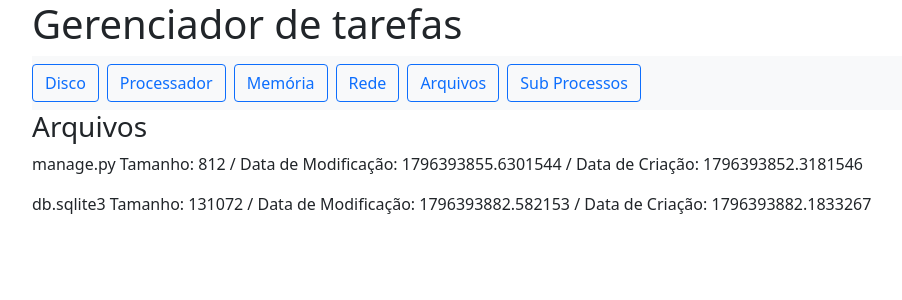
After one commit to Cunhaaa332/ProjetoDeBlocoPython, a Django app: page /arquivos/ in a window 1280 px wide. The commit adds this page. Shown: the top 300 px of the page, without its empty margins (50-952 px from the left). Run offline with Django 3.2, Linux system fonts and the light colour scheme.

Commit message:
mudança layout navbar, e adição das abas de arquivo e sub processos

```diff
--- /dev/null
+++ b/gerenciador_de_tarefas/templates/arquivos.html
@@ -0,0 +1,13 @@
+{% extends 'base.html' %}
+
+{% block content %}
+<div>
+    <h3>Arquivos</h3>
+</div>
+
+<div>
+    {% for key, value in arquivos.items %}
+    <p>{{ key }} Tamanho: {{ value.0 }} / Data de Modificação: {{ value.1 }} / Data de Criação: {{ value.2 }}</p>
+    {% endfor %}
+</div>
+{% endblock %}
--- a/gerenciador_de_tarefas/templates/base.html
+++ b/gerenciador_de_tarefas/templates/base.html
@@ -18,10 +18,23 @@
       <nav class="navbar navbar-expand-lg navbar-light bg-light">
         <div class="collapse navbar-collapse" id="navbarNavAltMarkup">
           <div class="navbar-nav">
-                    <a class="nav-item nav-link active" href="{% url 'index' %}">Index</a>
-                    <a class="nav-item nav-link active" href="{% url 'processo' %}">Processador</a>
-                    <a class="nav-item nav-link active" href="{% url 'memoria' %}">Memória</a>
-                    <a class="nav-item nav-link active" href="{% url 'rede' %}">Rede</a>
+            <div>
+              <a class="btn btn-outline-primary me-md-2" role="button" href="{% url 'index' %}">Disco</a>
+            </div>
+            <div>
+              <a class="btn btn-outline-primary me-md-2" role="button" href="{% url 'processador' %}">Processador</a>
+            </div>
+            <div>
+              <a class="btn btn-outline-primary me-md-2" role="button" href="{% url 'memoria' %}">Memória</a>
+            </div>
+            <div>
+              <a class="btn btn-outline-primary me-md-2" role="button" href="{% url 'rede' %}">Rede</a>
+            </div>
+            <div>
+              <a class="btn btn-outline-primary me-md-2" role="button" href="{% url 'arquivos' %}">Arquivos</a>
+            </div>
+            <div>
+              <a class="btn btn-outline-primary" role="button" href="{% url 'sub_processos' %}">Sub Processos</a>
             </div>
           </div>
       </nav>
--- a/gerenciador_de_tarefas/templates/index.html
+++ b/gerenciador_de_tarefas/templates/index.html
@@ -10,9 +10,6 @@
     <p>Disco em uso: {{ disco_em_uso }} GB</p>
     <p>Disco livre: {{ disco_livre }} GB</p>
     <p id="number_percent">Percentual de disco usado: {{ disco_percentual_usado }} %</p>
-    {% for key, value in arquivos.items %}
-        <p>{{ key }} Tamanho: {{ value.0 }} / Data de Modificação: {{ value.1 }} / Data de Criação: {{ value.2 }}</p>
-    {% endfor %}
 </div>
 <div class="progress bg-primary">
     <div class="progress-bar progress-bar-striped bg-danger" role="progressbar" aria-valuenow="100" aria-valuemin="0"
--- a/gerenciador_de_tarefas/urls.py
+++ b/gerenciador_de_tarefas/urls.py
@@ -4,7 +4,9 @@ from . import views
 
 urlpatterns = [
     path('', views.index, name='index'),
-    path('processo/', views.processo, name='processo'),
+    path('processo/', views.processador, name='processador'),
     path('memoria/', views.memoria, name='memoria'),
     path('rede/', views.rede, name='rede'),
+    path('arquivos/', views.arquivos, name='arquivos'),
+    path('sub_processos/', views.sub_processos, name='sub_processos'),
 ]
--- a/gerenciador_de_tarefas/views.py
+++ b/gerenciador_de_tarefas/views.py
@@ -4,25 +4,12 @@ import psutil
 import cpuinfo
 import os
 import time
+import subprocess
 
 def formatar(valor):
     return round(valor/(1024*1024*1024), 2)
 
-
-
-
 def index(request):
-    lista = os.listdir()
-    dic = {}
-    for i in lista:
-        if os.path.isfile(i):
-            dic[i] = []
-            dic[i].append(os.stat(i).st_size)
-            dic[i].append(os.stat(i).st_atime)
-            dic[i].append(os.stat(i).st_mtime)
-
-
-
     disco = psutil.disk_usage('.')
     template = loader.get_template('index.html')
     context = {
@@ -30,12 +17,15 @@ def index(request):
         'disco_em_uso': formatar(disco.used),
         'disco_livre': formatar(disco.free),
         'disco_percentual_usado': disco.percent,
-        'arquivos': dic,
     }
     return HttpResponse(template.render(context, request))
 
-def processo(request):
-    template = loader.get_template('processo.html')
+def processador(request):
+    cores = []
+    for corePercent in psutil.cpu_percent(percpu=True):
+        cores.append(corePercent)
+
+    template = loader.get_template('processador.html')
     context = {
         'cpu_name': cpuinfo.get_cpu_info()['brand_raw'],
         'archtecture': cpuinfo.get_cpu_info()['arch'],
@@ -44,7 +34,7 @@ def processo(request):
         'freq_total': psutil.cpu_freq().max,
         'freq_uso': psutil.cpu_freq().current,
         'nucleos_fisic_tot': psutil.cpu_count(logical = False),
-        'cpu_percent': psutil.cpu_percent(),
+        'cpu_percent': cores,
     }
     return HttpResponse(template.render(context, request))
 
@@ -67,3 +57,49 @@ def rede(request):
         'internet_vel': psutil.net_if_stats()['Ethernet 2'][2],
     }
     return HttpResponse(template.render(context, request))
+
+def arquivos(request):
+    lista = os.listdir()
+    dic = {}
+    for i in lista:
+        if os.path.isfile(i):
+            dic[i] = []
+            dic[i].append(os.stat(i).st_size)
+            dic[i].append(os.stat(i).st_atime)
+            dic[i].append(os.stat(i).st_mtime)
+    template = loader.get_template('arquivos.html')
+    context = {
+        'arquivos': dic,
+    }
+    return HttpResponse(template.render(context, request))
+
+def sub_processos(request):
+    def mostra_info(pid):
+        try:
+            p = psutil.Process(pid)
+            texto = '{:6}'.format(pid)
+            texto = texto + '{:11}'.format(p.num_threads())
+            texto = texto + " " + time.ctime(p.create_time()) + " "
+            texto = texto + '{:8.2f}'.format(p.cpu_times().user)
+            texto = texto + '{:8.2f}'.format(p.cpu_times().system)
+            texto = texto + '{:10.2f}'.format(p.memory_percent()) + " MB"
+            rss = p.memory_info().rss/1024/1024
+            texto = texto + '{:10.2f}'.format(rss) + " MB"
+            vms = p.memory_info().vms/1024/1024
+            texto = texto + '{:10.2f}'.format(vms) + " MB"
+            texto = texto + " " + p.exe()
+            return texto
+        except:
+            pass
+
+    lista = psutil.pids()
+    novaLista = []
+
+    for i in lista:
+        novaLista.append(mostra_info(i))
+
+    template = loader.get_template('sub_processos.html')
+    context = {
+        'processos': novaLista,
+    }
+    return HttpResponse(template.render(context, request))
```
Also changed, not shown: gerenciador_de_tarefas/templates/processador.html (added, +45 -0 lines), gerenciador_de_tarefas/templates/processo.html (deleted, +0 -31 lines), gerenciador_de_tarefas/templates/sub_processos.html (added, +13 -0 lines). Lines whose indentation alone changed are shown as unchanged.
